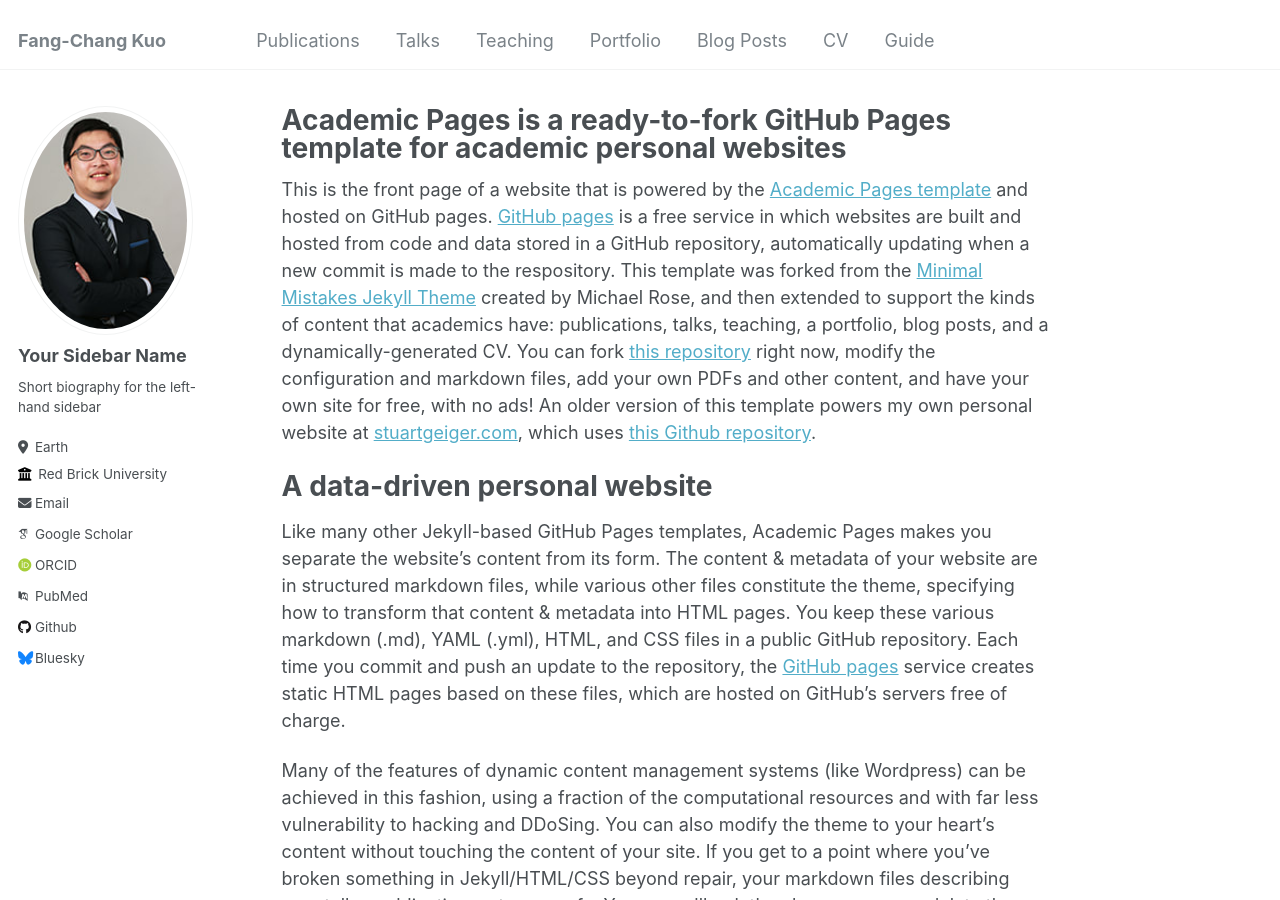
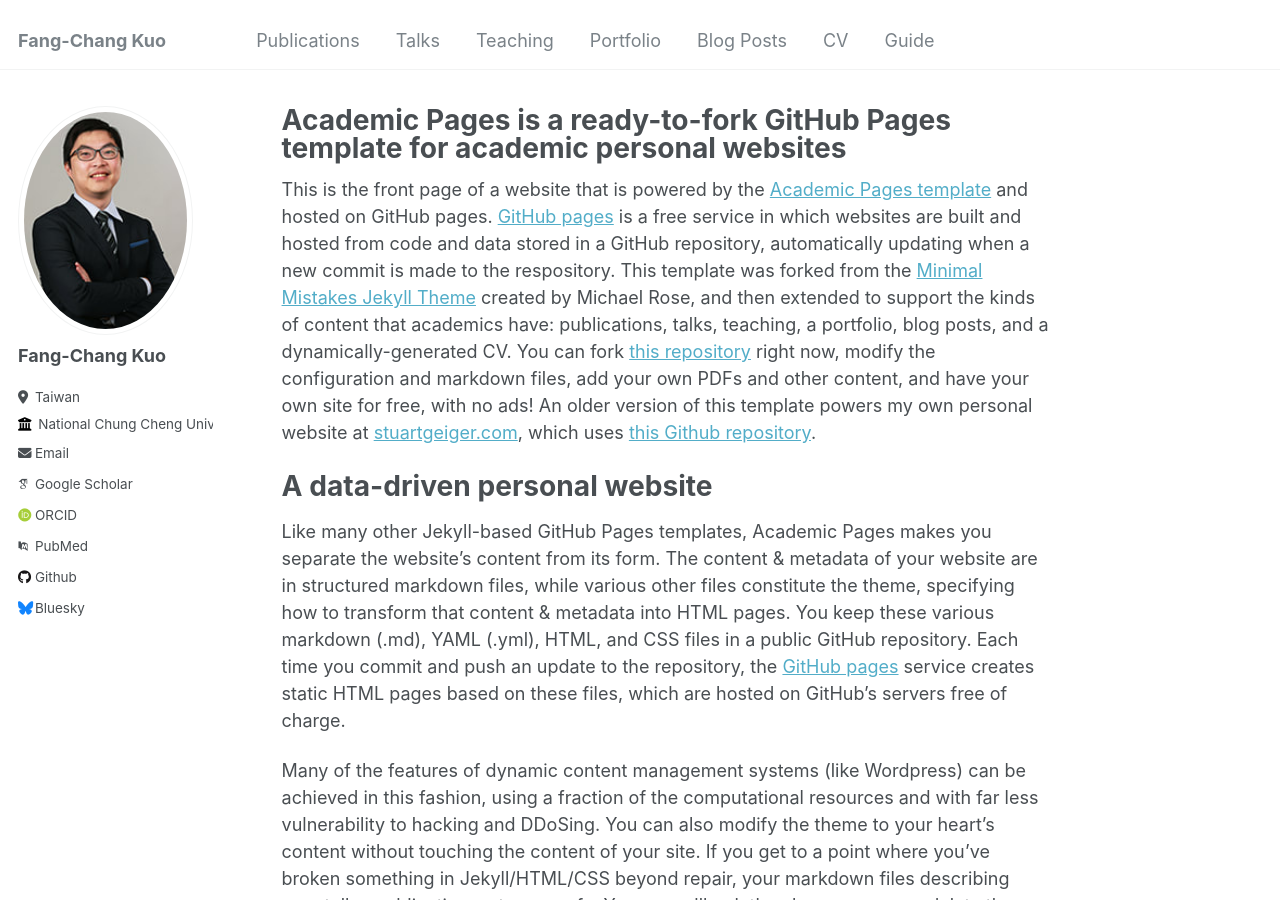
Before and after one commit to fangchangkuo/fangchangkuo.github.io, a Jekyll site: the page built from _pages/about.md, in a window 1280 px wide and 900 px high. Built offline with Jekyll 4.4.1, drawn with Linux system fonts in a browser that asks for light colours; some web fonts are replaced.

Commit message:
Update _config.yml

```diff
--- a/_config.yml
+++ b/_config.yml
@@ -12,7 +12,7 @@ title                    : "Fang-Chang Kuo"
 title_separator          : "-"
 name                     : &name "Fang-Chang Kuo"
 description              : &description "personal description"
-url                      : https://fangchangkuo.github.io # the base hostname & protocol for your site e.g. "https://mmistakes.github.io"
+url                      : "https://fangchangkuo.github.io" # the base hostname & protocol for your site e.g. "https://mmistakes.github.io"
 baseurl                  : "/blog" # the subpath of your site, e.g. "/blog"
 repository               : "fangchangkuo/fangchangkuo.github.io"
 
@@ -22,27 +22,27 @@ repository               : "fangchangkuo/fangchangkuo.github.io"
 author:
   # Biographic information
   avatar           : "prof_pic.jpg"
-  name             : "Your Sidebar Name"
+  name             : "Fang-Chang Kuo"
   pronouns         : # example: "she/her"
-  bio              : "Short biography for the left-hand sidebar"
-  location         : "Earth"
-  employer         : "Red Brick University"
+  bio              : ""
+  location         : "Taiwan"
+  employer         : "National Chung Cheng University"
   uri              : # URL
-  email            : "none@example.org"
+  email            : "fckuo@ccu.edu.tw"
 
   # Academic websites
   arxiv            : # URL - Update with the correct link to your profile
-  googlescholar    : "https://scholar.google.com/citations?user=PS_CX0AAAAAJ"
+  googlescholar    : ""
   impactstory      : # URL
-  orcid            : "http://orcid.org/yourorcidurl"
-  pubmed           : "https://www.ncbi.nlm.nih.gov/pubmed/?term=john+snow"
+  orcid            : "http://orcid.org/my-orcid?orcid=0000-0002-1079-0937"
+  pubmed           : ""
   researchgate     : # URL
 
   # Repositories and software development
   bitbucket        : # Username - Update with your username on the site
   codepen          : # Username
   dribbble         : # Username
-  github           : "academicpages"
+  github           : "fangchangkuo"
   kaggle           : # Username
   stackoverflow    : # User number or user number and name (i.e., use "1" or "1/jeff-atwood")
 
```
